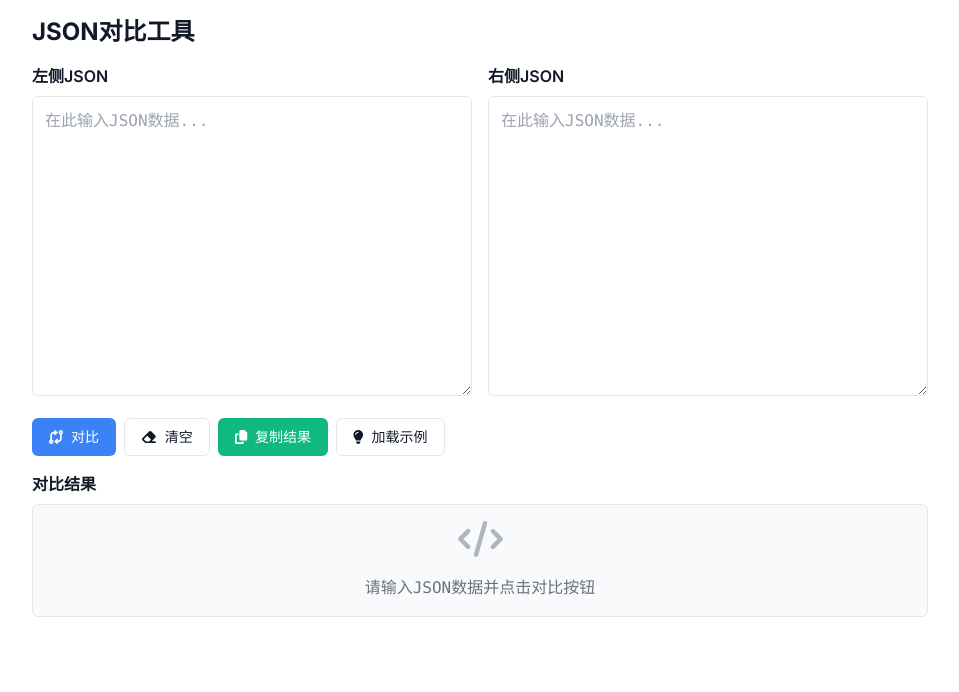
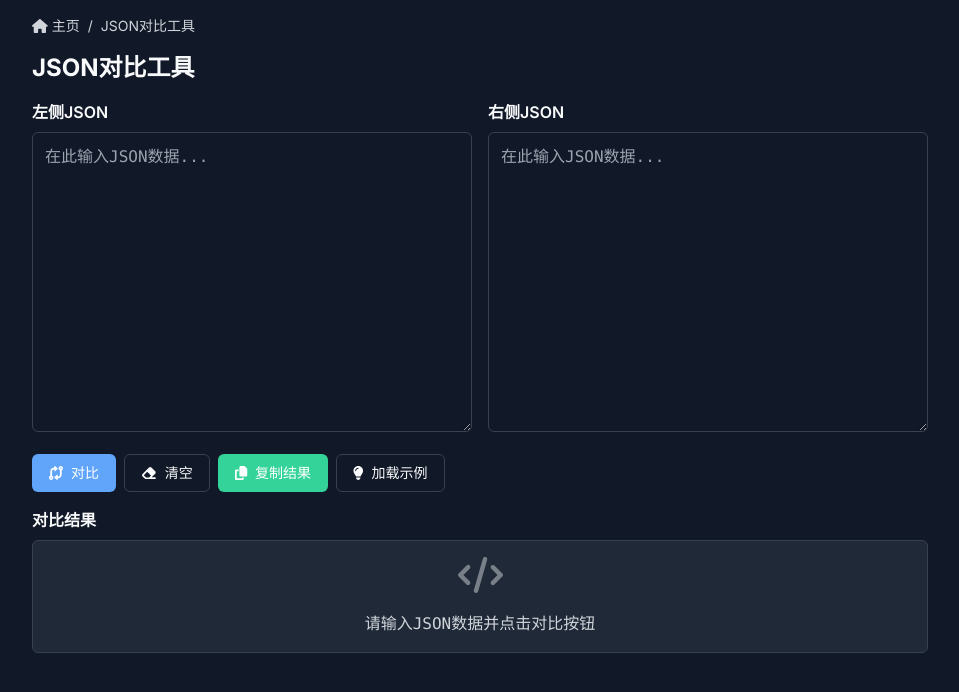
Before and after one commit to wupinshuo/durian-tools, a Next.js app: page /json in a window 1280 px wide. Shown: the top 692 px of the page, without its empty margins (160-1119 px from the left). Built offline with nearby package versions, Linux system fonts and the light colour scheme.

Commit message:
feat: 添加返回面包屑 && 默认深色模式

```diff
--- a/src/app/json/page.tsx
+++ b/src/app/json/page.tsx
@@ -8,7 +8,9 @@ import {
   faCopy,
   faLightbulb,
   faCode,
+  faHome,
 } from "@fortawesome/free-solid-svg-icons";
+import Link from "next/link";
 
 interface JsonDiff {
   [path: string]: {
@@ -166,7 +168,23 @@ export default function JsonPage() {
   return (
     <div className="container py-4">
       <div className="mx-auto" style={{ maxWidth: "56rem" }}>
-        <h1 className="text-2xl font-bold mb-4">JSON对比工具</h1>
+        {/* 面包屑导航 */}
+        <nav
+          className="flex items-center text-sm mb-4"
+          style={{ color: "var(--text-light)" }}
+        >
+          <Link href="/" className="hover:text-primary transition-colors">
+            <FontAwesomeIcon icon={faHome} className="mr-1" />
+            主页
+          </Link>
+          <span className="mx-2">/</span>
+          <span>JSON对比工具</span>
+        </nav>
+
+        {/* 页面头部 */}
+        <div className="flex items-center justify-between mb-4">
+          <h1 className="text-2xl font-bold">JSON对比工具</h1>
+        </div>
 
         {/* JSON编辑器 */}
         <div className="grid grid-cols-1 md:grid-cols-2 gap-4">
--- a/src/app/jwt/page.tsx
+++ b/src/app/jwt/page.tsx
@@ -13,7 +13,9 @@ import {
   faExclamationCircle,
   faCheckCircle,
   faInfoCircle,
+  faHome,
 } from "@fortawesome/free-solid-svg-icons";
+import Link from "next/link";
 
 interface DecodedJwt {
   header: Record<string, unknown>;
@@ -226,6 +228,19 @@ export default function JwtPage() {
   return (
     <div className="container py-4">
       <div className="mx-auto" style={{ maxWidth: "48rem" }}>
+        {/* 面包屑导航 */}
+        <nav
+          className="flex items-center text-sm mb-4"
+          style={{ color: "var(--text-light)" }}
+        >
+          <Link href="/" className="hover:text-primary transition-colors">
+            <FontAwesomeIcon icon={faHome} className="mr-1" />
+            主页
+          </Link>
+          <span className="mx-2">/</span>
+          <span>JWT解析工具</span>
+        </nav>
+
         <h1 className="text-2xl font-bold mb-4">JWT解析工具</h1>
 
         {/* JWT输入 */}
--- a/src/app/layout.tsx
+++ b/src/app/layout.tsx
@@ -29,7 +29,7 @@ export default function RootLayout({
       <body className={inter.className}>
         <ThemeProvider
           attribute="class"
-          defaultTheme="system"
+          defaultTheme="dark"
           enableSystem
           disableTransitionOnChange
         >
--- a/src/app/todo/page.tsx
+++ b/src/app/todo/page.tsx
@@ -9,7 +9,9 @@ import {
   faEdit,
   faCheck,
   faClipboardList,
+  faHome,
 } from "@fortawesome/free-solid-svg-icons";
+import Link from "next/link";
 
 interface TodoItem {
   id: string;
@@ -164,7 +166,23 @@ export default function TodoPage() {
   return (
     <div className="container py-4">
       <div className="mx-auto" style={{ maxWidth: "36rem" }}>
-        <h1 className="text-2xl font-bold mb-4">待办事项</h1>
+        {/* 面包屑导航 */}
+        <nav
+          className="flex items-center text-sm mb-4"
+          style={{ color: "var(--text-light)" }}
+        >
+          <Link href="/" className="hover:text-primary transition-colors">
+            <FontAwesomeIcon icon={faHome} className="mr-1" />
+            主页
+          </Link>
+          <span className="mx-2">/</span>
+          <span>待办事项</span>
+        </nav>
+
+        {/* 页面头部 */}
+        <div className="flex items-center justify-between mb-4">
+          <h1 className="text-2xl font-bold">待办事项</h1>
+        </div>
 
         {/* 添加待办事项表单 */}
         <form onSubmit={addTodo} className="flex gap-2">
```
Also changed, not shown: 1 other file (tests, documents, lock files or other folders).
